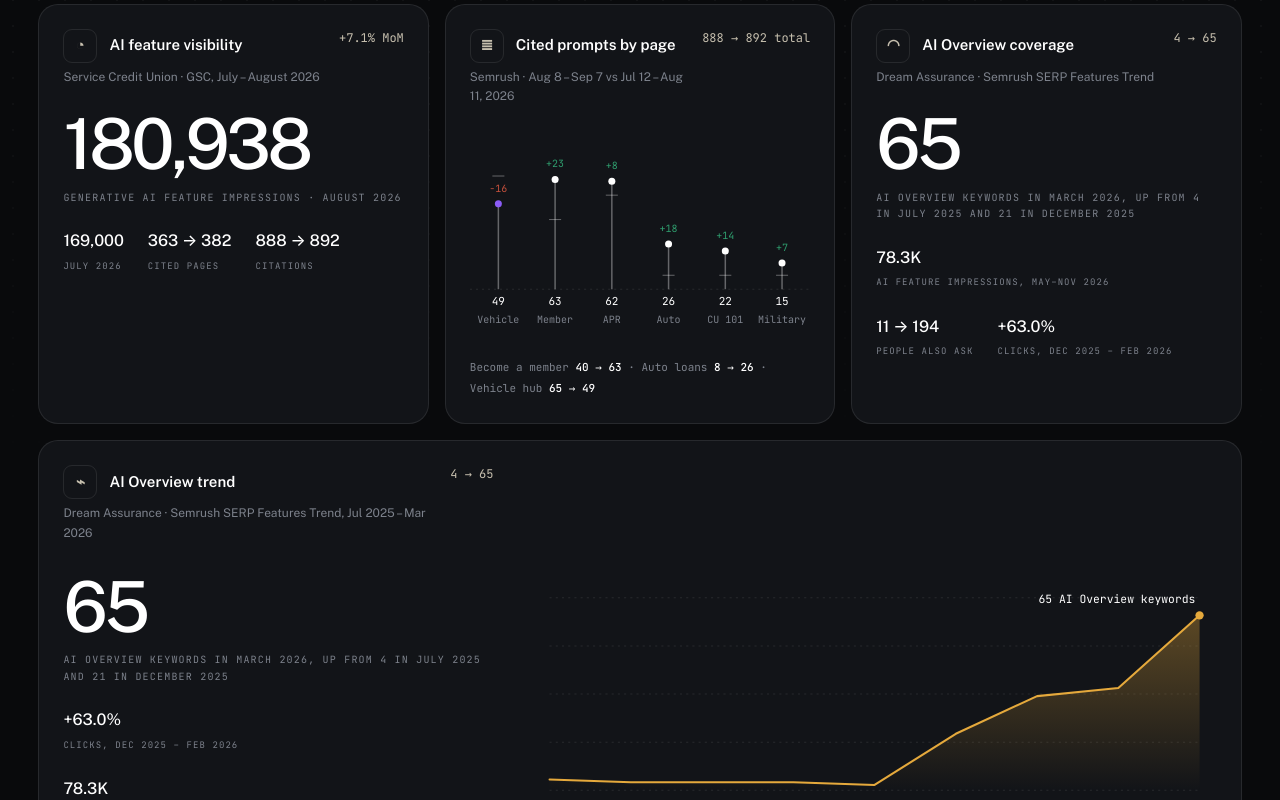
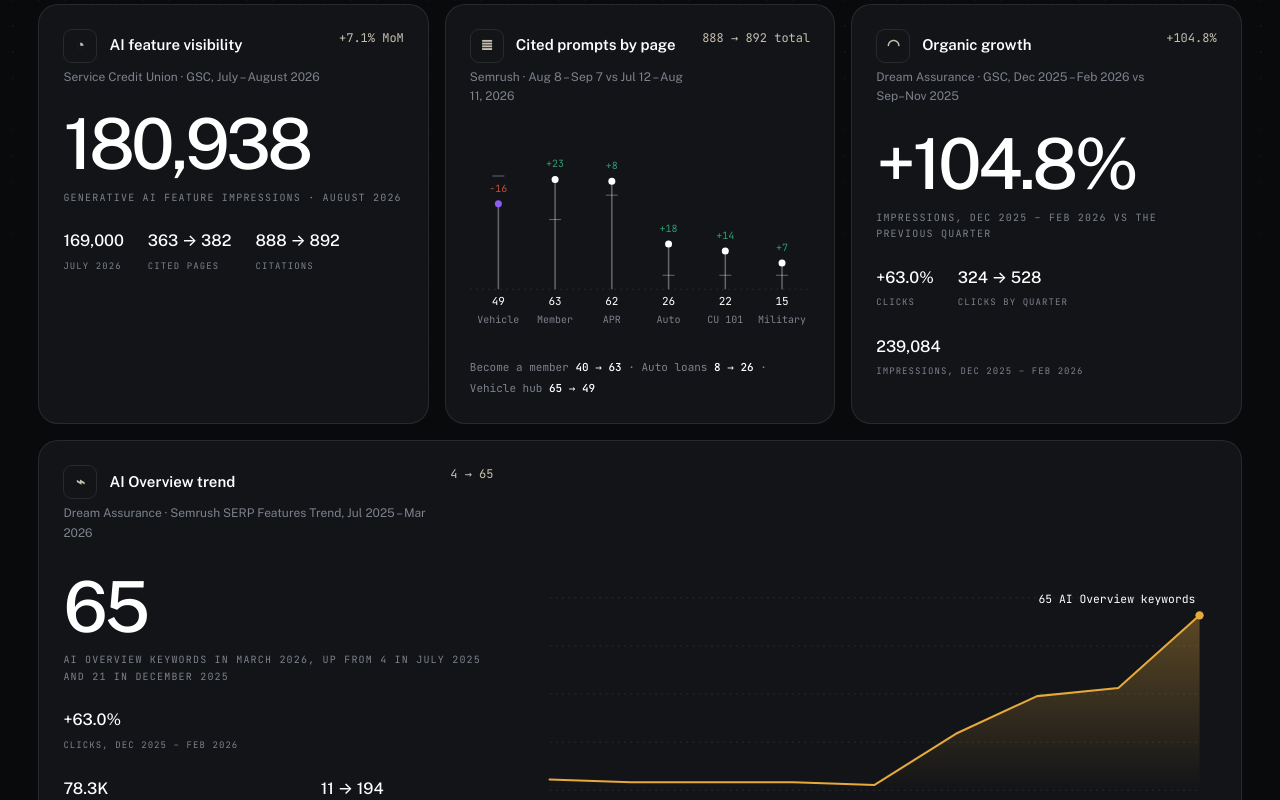
Before and after one commit to reyserved/reyserved.github.io, a Next.js app in the folder site/: page / in a window 1280 px wide. Shown: the part 1340-2140 px from the top of the page. Built offline with nearby package versions, Linux system fonts and the light colour scheme.

Commit message:
Consolidate AI Overview details into trend card and restore organic growth panel

```diff
--- a/site/src/components/ProofDashboard.jsx
+++ b/site/src/components/ProofDashboard.jsx
@@ -92,17 +92,17 @@ export default function ProofDashboard() {
           <article className="card reveal" aria-labelledby="card-local">
             <div className="card__head">
               <div>
-                <h3 className="card__title" id="card-local"><span className="card__icon" aria-hidden="true">◠</span>AI Overview coverage</h3>
-                <p className="card__subtitle">Dream Assurance · Semrush SERP Features Trend</p>
+                <h3 className="card__title" id="card-local"><span className="card__icon" aria-hidden="true">◠</span>Organic growth</h3>
+                <p className="card__subtitle">Dream Assurance · GSC, Dec 2025 – Feb 2026 vs Sep–Nov 2025</p>
               </div>
-              <span className="card__top-metric">4 → 65</span>
+              <span className="card__top-metric">+104.8%</span>
             </div>
-            <div className="metric-big"><span data-count="65">65</span></div>
-            <p className="metric-caption">AI Overview keywords in March 2026, up from 4 in July 2025 and 21 in December 2025</p>
+            <div className="metric-big"><span data-count="104.8" data-decimals="1" data-prefix="+" data-suffix="%">+104.8%</span></div>
+            <p className="metric-caption">Impressions, Dec 2025 – Feb 2026 vs the previous quarter</p>
             <div className="submetrics">
-              <div><div className="submetric-value">78.3K</div><div className="submetric-label">AI feature impressions, May–Nov 2026</div></div>
-              <div><div className="submetric-value">11 → 194</div><div className="submetric-label">People also ask</div></div>
-              <div><div className="submetric-value">+63.0%</div><div className="submetric-label">Clicks, Dec 2025 – Feb 2026</div></div>
+              <div><div className="submetric-value">+63.0%</div><div className="submetric-label">Clicks</div></div>
+              <div><div className="submetric-value">324 → 528</div><div className="submetric-label">Clicks by quarter</div></div>
+              <div><div className="submetric-value">239,084</div><div className="submetric-label">Impressions, Dec 2025 – Feb 2026</div></div>
             </div>
           </article>
 
@@ -120,6 +120,7 @@ export default function ProofDashboard() {
               <div className="submetrics">
                 <div><div className="submetric-value">+63.0%</div><div className="submetric-label">Clicks, Dec 2025 – Feb 2026</div></div>
                 <div><div className="submetric-value">78.3K</div><div className="submetric-label">AI feature impressions, May–Nov 2026</div></div>
+                <div><div className="submetric-value">11 → 194</div><div className="submetric-label">People also ask</div></div>
               </div>
             </div>
             <div ref={auritChart}></div>
```
Also changed, not shown: 16 other files (tests, documents, lock files or other folders).
